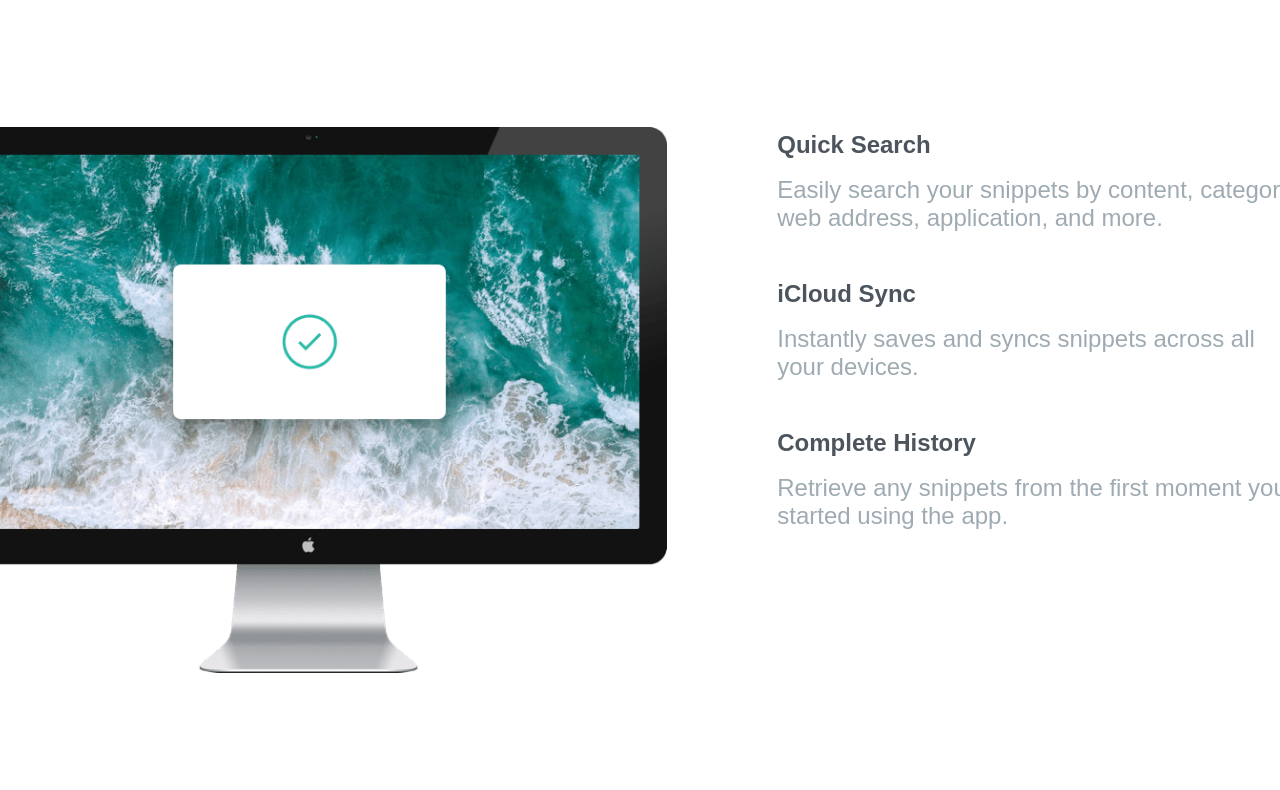
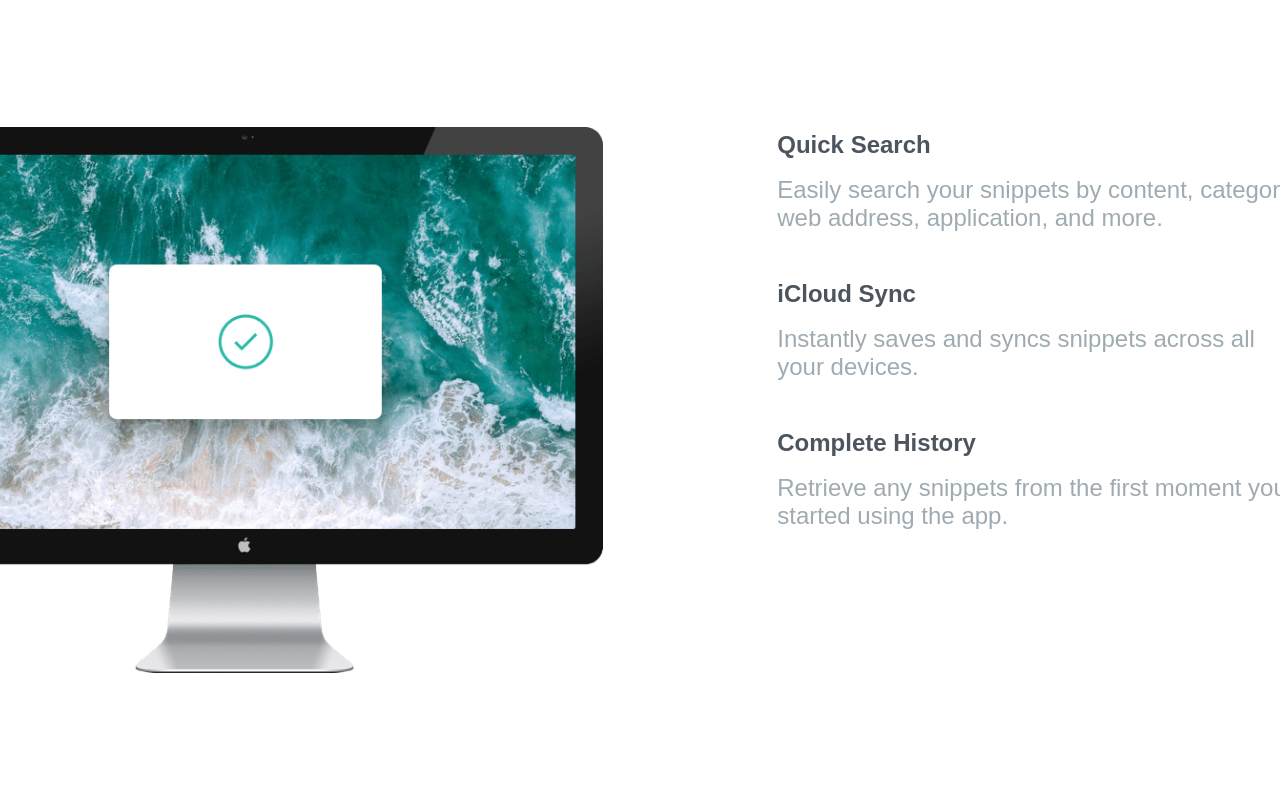
Before and after one commit to SeyideHundeyin/Clipboard-Saas-landing-page, a plain HTML site: page index.html in a window 1280 px wide. Shown: the part 961-1751 px from the top of the page. Drawn offline with Linux system fonts and the light colour scheme; a web font is replaced by a local one.

Commit message:
new solution

```diff
--- a/style.css
+++ b/style.css
@@ -166,13 +166,18 @@ main{
 /*second section styles*/
 .second{
   display: flex;
+  justify-content: center;
+  align-content: center;
   margin-top: 8.125rem;
   margin-bottom: 7.5rem;
+  margin-left: auto;
+  margin-right: auto;
 }
 
 .second img{
   position: relative;
-  left: -3.125rem;
+  left: -7.125rem;
+  margin: 0 auto;
 }
 .second h3, .second p{
   text-align: left;
@@ -187,6 +192,8 @@ main{
 /*fifth section styles*/
 .row{
   display: flex;
+  justify-content: center;
+  align-content: center;
   width: 90%;
   margin: 0 auto;
 }
@@ -225,11 +232,12 @@ main{
 }
 
 /*Footer*/
+
 .footer{
   background-color: hsl(201, 11%, 95%);
   max-width: 100%;
   display: flex;
-  justify-content: space-around;
+  justify-content: space-evenly;
   height: 20vh;
   padding-top: 2.5rem;
 }
```
